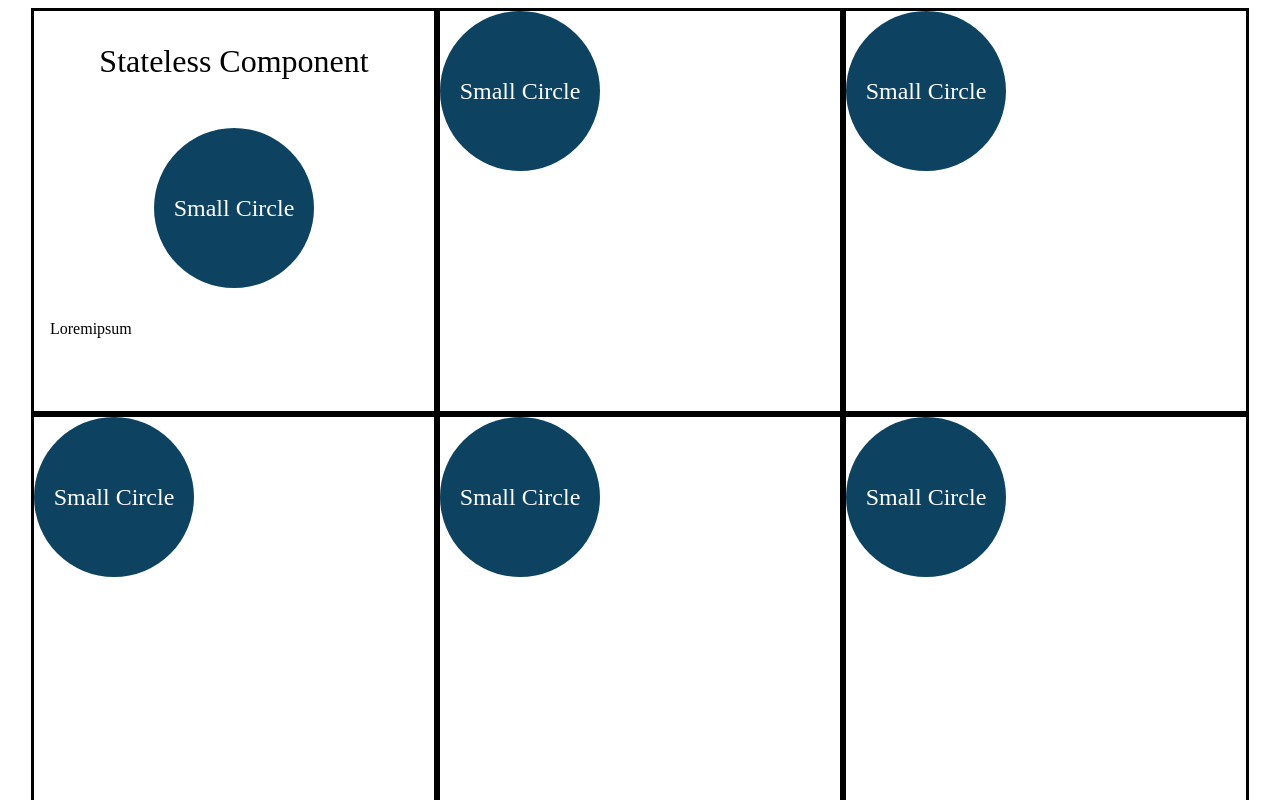
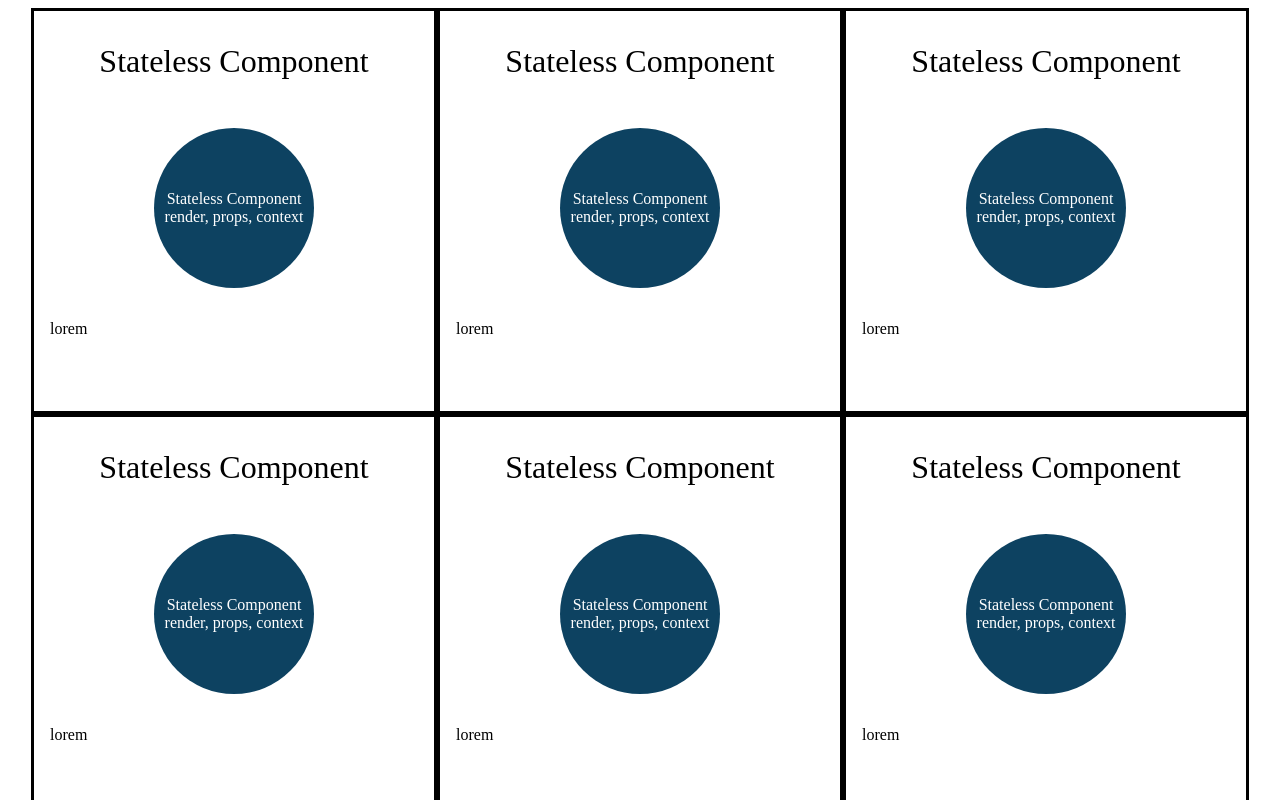
Before and after one commit to luiscarlin/react-component-patterns, a React app: page / in a window 1280 px wide. Shown: the top 800 px of the page. Built offline with nearby package versions, Linux system fonts and the light colour scheme.

Commit message:
refactor code into Card to create multiple ones

```diff
--- a/src/App.jsx
+++ b/src/App.jsx
@@ -1,5 +1,6 @@
 import React, { Component } from 'react'
 import SmallCircle from './SmallCircle.jsx'
+import Card from './Card.jsx'
 
 export default class App extends Component {
   render () {
@@ -37,19 +38,24 @@ export default class App extends Component {
 
     return (
       <div style={container}>
-        <div style={card}>
-          <div style={title}>Stateless Component</div>
-          <div style={graph}>
-            <SmallCircle radius='10em' color='#0d4261'/>
-          </div>
-          <div style={description}>Loremipsum</div>
-        </div>
-        <div style={card}><SmallCircle radius='10em' color='#0d4261'/></div>
-        <div style={card}><SmallCircle radius='10em' color='#0d4261'/></div>
-        <div style={card}><SmallCircle radius='10em' color='#0d4261'/></div>
-        <div style={card}><SmallCircle radius='10em' color='#0d4261'/></div>
-        <div style={card}><SmallCircle radius='10em' color='#0d4261'/></div>
-        <div style={card}><SmallCircle radius='10em' color='#0d4261'/></div>
+        <Card title='Stateless Component' description='lorem'>
+          <SmallCircle />
+        </Card>
+        <Card title='Stateless Component' description='lorem'>
+          <SmallCircle />
+        </Card>
+        <Card title='Stateless Component' description='lorem'>
+          <SmallCircle />
+        </Card>
+        <Card title='Stateless Component' description='lorem'>
+          <SmallCircle />
+        </Card>
+        <Card title='Stateless Component' description='lorem'>
+          <SmallCircle />
+        </Card>
+        <Card title='Stateless Component' description='lorem'>
+          <SmallCircle />
+        </Card>
       </div>
     )
   }
--- /dev/null
+++ b/src/Card.jsx
@@ -0,0 +1,39 @@
+import React from 'react'
+
+const card = {
+  display: 'flex',
+  flexDirection: 'column',
+  border: 'solid',
+  width: '25em',
+  height: '25em',
+}
+
+const description = {
+  margin: '1em'
+}
+
+const title = {
+  textAlign: 'center',
+  fontSize: '2em',
+  margin: '1em'
+}
+
+const graph = {
+  display: 'flex',
+  justifyContent: 'center',
+  alignItems: 'center',
+  margin: '1em'
+}
+
+
+const Card = props => (
+  <div style={card}>
+    <div style={title}>{props.title}</div>
+    <div style={graph}>
+      {props.children}
+    </div>
+    <div style={description}>{props.description}</div>
+  </div>
+)
+
+export default Card
--- a/src/SmallCircle.jsx
+++ b/src/SmallCircle.jsx
@@ -1,12 +1,10 @@
 import React from 'react'
 
-const SmallCircle = props => {
-
 const circle = {
-    width: props.radius,
-    height: props.radius,
+  width: '10em',
+  height: '10em',
   borderRadius: '50%',
-    background: props.color,
+  background: '#0d4261',
   display: 'flex',
   justifyContent: 'center',
   alignItems: 'center'
@@ -14,12 +12,14 @@ const SmallCircle = props => {
 
 const text = {
   color: 'white',
-    fontSize: '1.5em'
+  fontSize: 'auto',
+  textAlign: 'center'
 }
 
+const SmallCircle = props => {
   return (
     <div style={circle}>
-      <div style={text}>Small Circle</div>
+      <div style={text}>Stateless Component render, props, context</div>
     </div>
   )
 }
```
Lines whose indentation alone changed are shown as unchanged.
